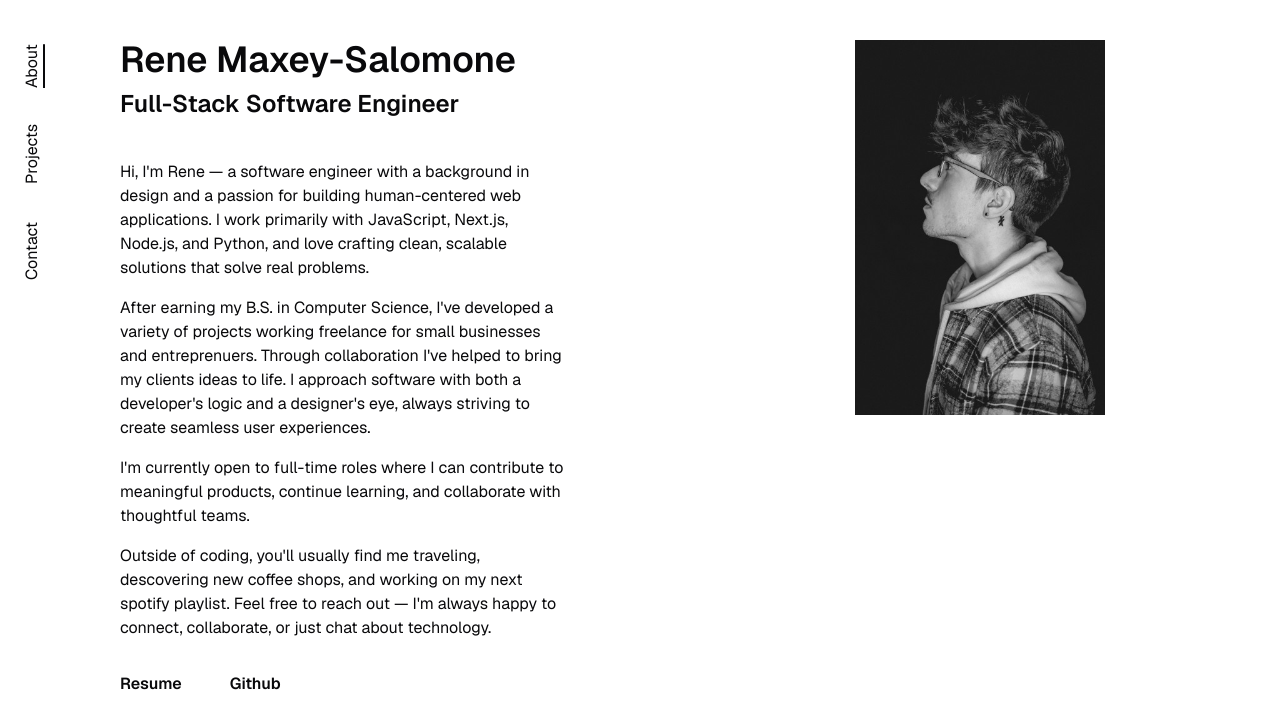
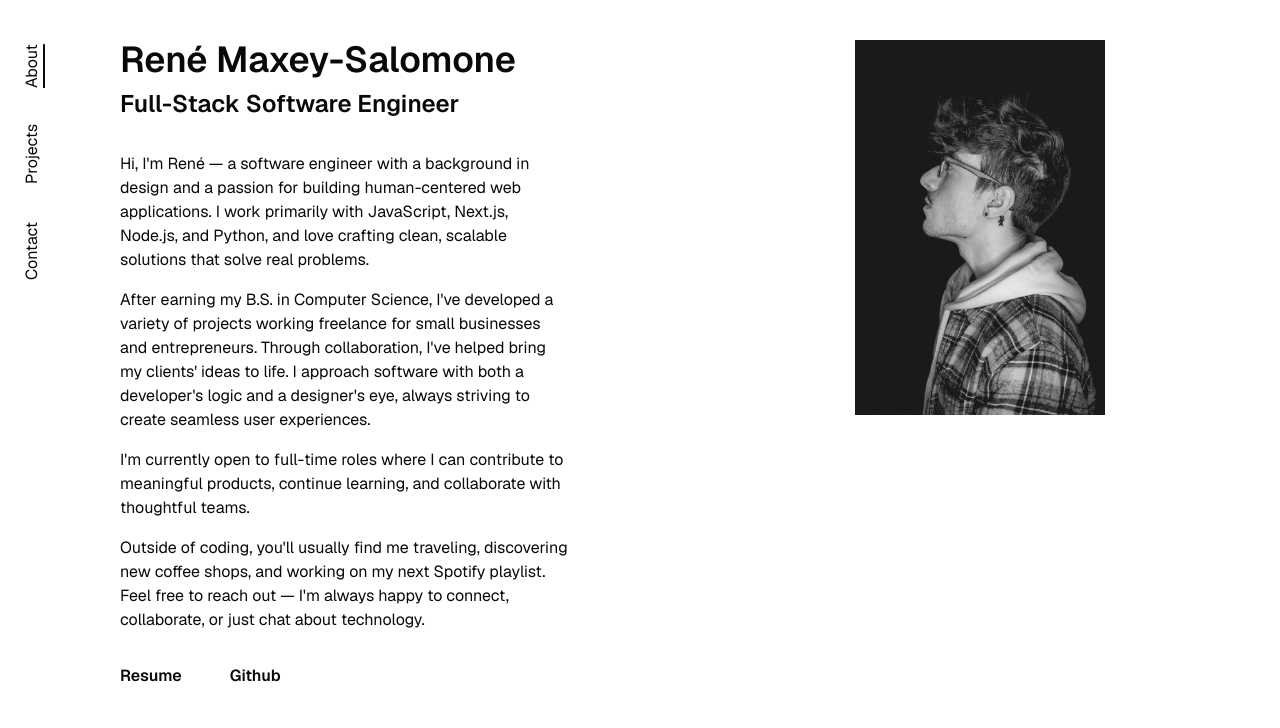
Before and after one commit to ReneMSdev/portfolio-website, a Next.js app: page / in a window 1280 px wide. Shown: the top 728 px of the page. Built offline with nearby package versions, Linux system fonts and the light colour scheme.

Commit message:
changes to text on about page

```diff
--- a/src/app/page.js
+++ b/src/app/page.js
@@ -16,27 +16,28 @@ export default function Home() {
 
       {/* Text Column - below image on small screens, left on md+ */}
       <div className='order-2 md:order-1 flex flex-col items-center md:items-start'>
-        <h1 className='text-4xl font-semibold'>Rene Maxey-Salomone</h1>
+        <h1 className='text-4xl font-semibold'>René Maxey-Salomone</h1>
         <h2 className='text-2xl mt-2 font-semibold'>Full-Stack Software Engineer</h2>
 
-        <p className='max-w-md pt-10'>
-          Hi, I&apos;m Rene &mdash; a software engineer with a background in design and a passion
+        <p className='max-w-md pt-8'>
+          Hi, I&apos;m René &mdash; a software engineer with a background in design and a passion
           for building human-centered web applications. I work primarily with JavaScript, Next.js,
           Node.js, and Python, and love crafting clean, scalable solutions that solve real problems.
         </p>
         <p className='max-w-md pt-4'>
           After earning my B.S. in Computer Science, I&apos;ve developed a variety of projects
-          working freelance for small businesses and entreprenuers. Through collaboration I&apos;ve
-          helped to bring my clients ideas to life. I approach software with both a developer&apos;s
-          logic and a designer&apos;s eye, always striving to create seamless user experiences.
+          working freelance for small businesses and entrepreneurs. Through collaboration, I&apos;ve
+          helped bring my clients&apos; ideas to life. I approach software with both a
+          developer&apos;s logic and a designer&apos;s eye, always striving to create seamless user
+          experiences.
         </p>
         <p className='max-w-md pt-4'>
           I&apos;m currently open to full-time roles where I can contribute to meaningful products,
           continue learning, and collaborate with thoughtful teams.
         </p>
         <p className='max-w-md pt-4'>
-          Outside of coding, you&apos;ll usually find me traveling, descovering new coffee shops,
-          and working on my next spotify playlist. Feel free to reach out &mdash; I&apos;m always
+          Outside of coding, you&apos;ll usually find me traveling, discovering new coffee shops,
+          and working on my next Spotify playlist. Feel free to reach out &mdash; I&apos;m always
           happy to connect, collaborate, or just chat about technology.
         </p>
 
```
